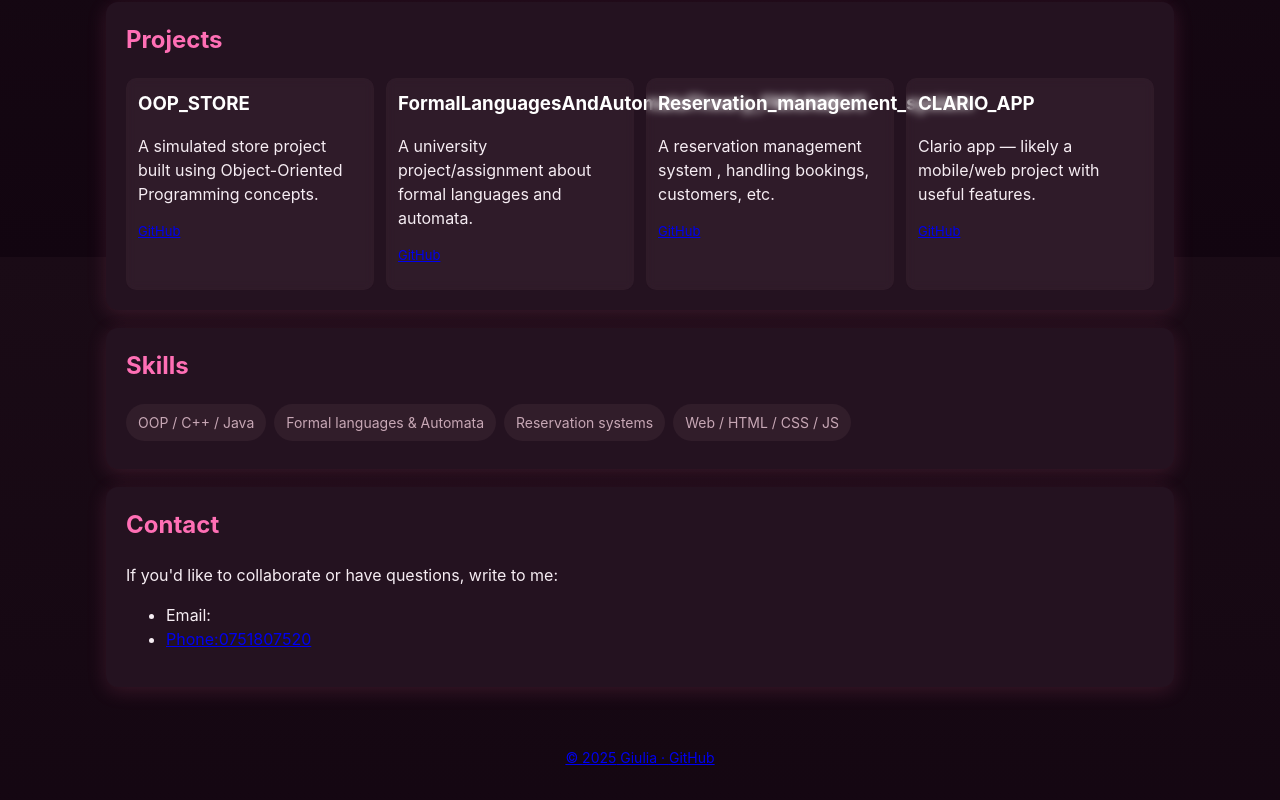
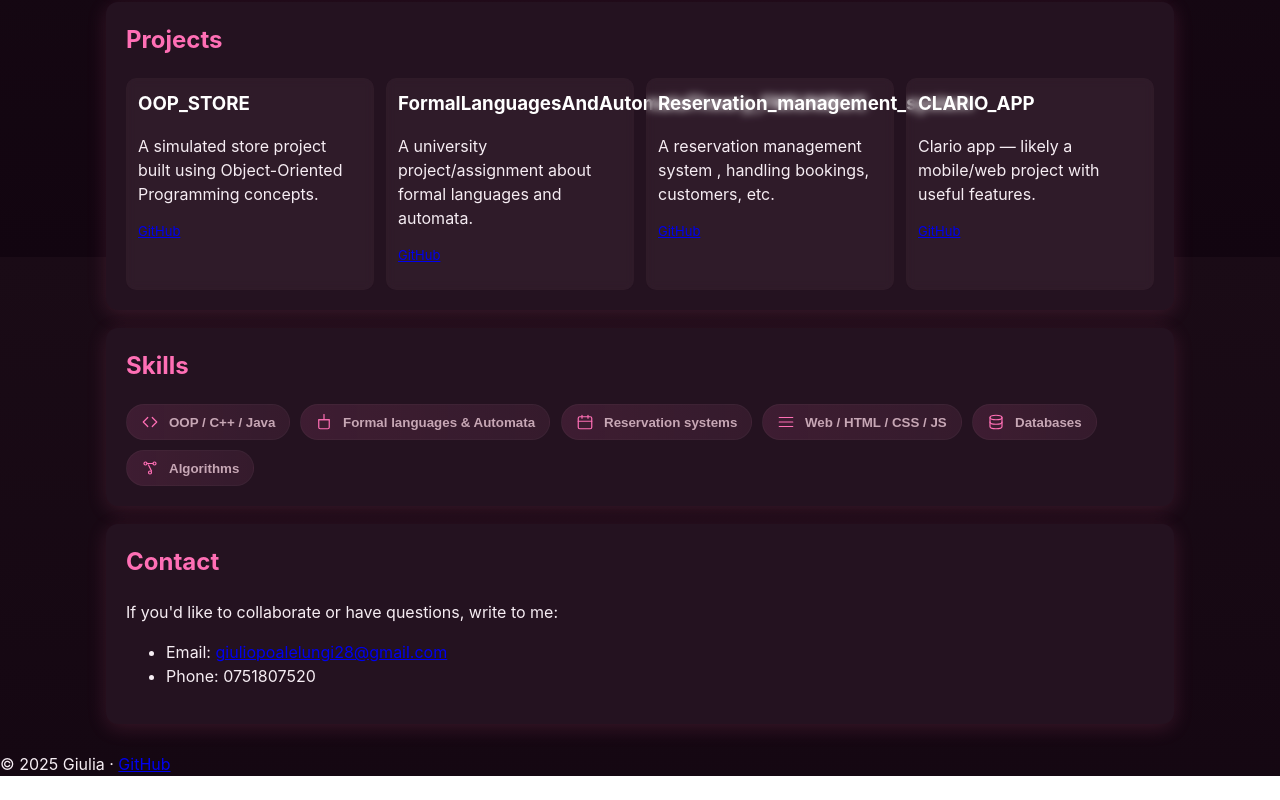
Before and after one commit to giulia223/giulia223.github.io, a plain HTML site: page index.html in a window 1280 px wide. Shown: the part 543-1343 px from the top of the page. After the commit the page ends 1319 px from the top, so only its background shows below. Drawn offline with Linux system fonts and the light colour scheme.

Commit message:
fix index

```diff
--- a/index.html
+++ b/index.html
@@ -69,21 +69,83 @@
 
     <section id="skills" class="card section">
       <h2>Skills</h2>
-      <ul class="skills">
-        <li>OOP / C++ / Java</li>
-        <li>Formal languages & Automata</li>
-        <li>Reservation systems</li>
-        <li>Web / HTML / CSS / JS</li>
-      </ul>
+
+      <div class="skills-cloud" id="skillsCloud" aria-label="Skills list">
+        <button class="skill-chip" data-s="1.15" aria-label="OOP / C++ / Java">
+          <span class="icon" aria-hidden="true">
+            <svg viewBox="0 0 24 24" fill="none" stroke="currentColor" stroke-width="1.6" stroke-linecap="round" stroke-linejoin="round" xmlns="http://www.w3.org/2000/svg">
+              <path d="M9 18L3 12l6-6"/>
+              <path d="M15 6l6 6-6 6"/>
+            </svg>
+          </span>
+          <span class="label">OOP / C++ / Java</span>
+        </button>
+
+        <button class="skill-chip" data-s="1.0" aria-label="Formal languages & Automata">
+          <span class="icon" aria-hidden="true">
+            <svg viewBox="0 0 24 24" fill="none" stroke="currentColor" stroke-width="1.6" stroke-linecap="round" stroke-linejoin="round" xmlns="http://www.w3.org/2000/svg">
+              <path d="M12 2v6"/>
+              <path d="M5 9h14"/>
+              <path d="M7 21h10a2 2 0 0 0 2-2V9H5v10a2 2 0 0 0 2 2z"/>
+            </svg>
+          </span>
+          <span class="label">Formal languages & Automata</span>
+        </button>
+
+        <button class="skill-chip" data-s="1.05" aria-label="Reservation systems">
+          <span class="icon" aria-hidden="true">
+            <svg viewBox="0 0 24 24" fill="none" stroke="currentColor" stroke-width="1.6" stroke-linecap="round" stroke-linejoin="round" xmlns="http://www.w3.org/2000/svg">
+              <rect x="3" y="5" width="18" height="16" rx="2"/>
+              <path d="M16 3v4M8 3v4M3 11h18"/>
+            </svg>
+          </span>
+          <span class="label">Reservation systems</span>
+        </button>
+
+        <button class="skill-chip" data-s="1.12" aria-label="Web / HTML / CSS / JS">
+          <span class="icon" aria-hidden="true">
+            <svg viewBox="0 0 24 24" fill="none" stroke="currentColor" stroke-width="1.6" stroke-linecap="round" stroke-linejoin="round" xmlns="http://www.w3.org/2000/svg">
+              <path d="M3 12h18"/>
+              <path d="M3 6h18M3 18h18"/>
+            </svg>
+          </span>
+          <span class="label">Web / HTML / CSS / JS</span>
+        </button>
+
+        <button class="skill-chip" data-s="0.95" aria-label="Databases">
+          <span class="icon" aria-hidden="true">
+            <svg viewBox="0 0 24 24" fill="none" stroke="currentColor" stroke-width="1.6" stroke-linecap="round" stroke-linejoin="round" xmlns="http://www.w3.org/2000/svg">
+              <ellipse cx="12" cy="6" rx="8" ry="3"/>
+              <path d="M4 6v6c0 1.7 3.6 3 8 3s8-1.3 8-3V6"/>
+              <path d="M4 12v6c0 1.7 3.6 3 8 3s8-1.3 8-3v-6"/>
+            </svg>
+          </span>
+          <span class="label">Databases</span>
+        </button>
+
+        <button class="skill-chip" data-s="0.92" aria-label="Algorithms">
+          <span class="icon" aria-hidden="true">
+            <svg viewBox="0 0 24 24" fill="none" stroke="currentColor" stroke-width="1.6" stroke-linecap="round" stroke-linejoin="round" xmlns="http://www.w3.org/2000/svg">
+              <circle cx="6" cy="6" r="2"/>
+              <circle cx="18" cy="6" r="2"/>
+              <circle cx="12" cy="18" r="2"/>
+              <path d="M8 6h8M10 8l4 8"/>
+            </svg>
+          </span>
+          <span class="label">Algorithms</span>
+        </button>
+      </div>
     </section>
 
     <section id="contact" class="card section">
-      <h2>Contact</h2>
-      <p>If you'd like to collaborate or have questions, write to me:</p>
-      <ul>
-        <li>Email: <a href="mailto: giuliopoalelungi28@gmail.com">
-          <li>Phone:0751807520 </li>
-    </section>
+  <h2>Contact</h2>
+  <p>If you'd like to collaborate or have questions, write to me:</p>
+  <ul>
+    <li>Email: <a href="mailto:giuliopoalelungi28@gmail.com">giuliopoalelungi28@gmail.com</a></li>
+    <li>Phone: 0751807520</li>
+  </ul>
+</section>
+
   </main>
 
   <footer class="site-footer">
--- a/script.js
+++ b/script.js
@@ -1,7 +1,7 @@
 document.addEventListener('DOMContentLoaded', function () {
   const menuBtn = document.getElementById('menuBtn');
   const navLinks = document.getElementById('navLinks');
-  if (menuBtn) {
+  if (menuBtn && navLinks) {
     menuBtn.addEventListener('click', () => {
       navLinks.classList.toggle('show');
     });
@@ -12,6 +12,10 @@ document.addEventListener('DOMContentLoaded', function () {
     yearEl.textContent = new Date().getFullYear();
   }
 
+  // try to read a mailto: link from the contact section (if present)
+  const mailtoLink = document.querySelector('#contact a[href^="mailto:"]');
+  const defaultEmail = mailtoLink ? mailtoLink.getAttribute('href').replace(/^mailto:/i, '').trim() : 'YOUR_EMAIL_HERE';
+
   const form = document.getElementById('contactForm');
   const formMsg = document.getElementById('formMsg');
   if (form) {
@@ -21,13 +25,13 @@ document.addEventListener('DOMContentLoaded', function () {
       const name = fd.get('name') || 'N/A';
       const email = fd.get('email') || 'N/A';
       const msg = fd.get('message') || '';
-      const subject = encodeURIComponent('Mesaj de la ' + name);
-      const body = encodeURIComponent(`Nume: ${name}\nEmail: ${email}\n\n${msg}`);
-      const mailto = `mailto:YOUR_EMAIL_HERE?subject=${subject}&body=${body}`;
-      if (formMsg) formMsg.textContent = 'Se deschide aplicația de email...';
+      const subject = encodeURIComponent('Message from ' + name);
+      const body = encodeURIComponent(`Name: ${name}\nEmail: ${email}\n\n${msg}`);
+      const mailto = `mailto:${encodeURIComponent(defaultEmail)}?subject=${subject}&body=${body}`;
+      if (formMsg) formMsg.textContent = 'Opening your email client...';
       window.location.href = mailto;
       setTimeout(() => {
-        if (formMsg) formMsg.textContent = 'Dacă nu s-a deschis clientul de email, folosește butonul „Trimite email”.';
+        if (formMsg) formMsg.textContent = 'If your email client did not open, use the "Send email" button.';
       }, 1200);
     });
   }
--- a/styles.css
+++ b/styles.css
@@ -169,51 +169,112 @@ main {
   font-size: 13px;
 }
 
-.skills {
+/* replaced simple list with animated skills cloud */
+.skills-cloud {
   display: flex;
   flex-wrap: wrap;
-  gap: 8px;
-  padding: 0;
-  margin: 8px 0;
-  list-style: none;
+  gap: 10px;
+  margin-top: 10px;
+  align-items: center;
+  justify-content: flex-start;
 }
 
-.skills li {
-  background: rgba(255, 192, 203, 0.06);
+/* icon + label styling for skill chips */
+.skill-chip {
+  display: inline-flex;
+  align-items: center;
+  gap: 10px;
   padding: 8px 12px;
-  border-radius: 999px;
-  font-size: 14px;
-  color: var(--muted);
 }
 
-label {
-  display: block;
-  margin-bottom: 10px;
-  font-size: 14px;
+/* chip visual */
+.skill-chip {
+  appearance: none;
+  border: 0;
+  cursor: pointer;
+  padding: 8px 14px;
+  border-radius: 999px;
+  background: linear-gradient(90deg, rgba(255,111,181,0.12), rgba(255,133,192,0.08));
+  color: #fff;
+  font-weight: 600;
   color: var(--muted);
+  transform: translateY(8px) scale(var(--s, 1));
+  opacity: 0;
+  transition: transform 220ms cubic-bezier(.2,.9,.3,1), box-shadow 180ms ease;
+  box-shadow: none;
+  will-change: transform, opacity;
+  outline: none;
+  border: 1px solid rgba(255,255,255,0.03);
+  animation: chip-in 420ms cubic-bezier(.2,.9,.3,1) forwards;
 }
 
-input, textarea {
-  width: 100%;
-  padding: 10px;
-  border-radius: 8px;
-  border: 1px solid rgba(255, 255, 255, 0.04);
-  background: transparent;
-  color: inherit;
+.skill-chip .icon {
+  display: inline-flex;
+  width: 18px;
+  height: 18px;
+  align-items: center;
+  justify-content: center;
+  color: var(--accent);
+  flex-shrink: 0;
+  transition: transform 220ms ease, color 220ms ease;
 }
 
-.form-actions {
-  display: flex;
-  gap: 8px;
-  align-items: center;
-  margin-top: 8px;
+.skill-chip svg {
+  width: 100%;
+  height: 100%;
+  display: block;
+  stroke: currentColor;
+  fill: none;
 }
 
-.site-footer {
-  text-align: center;
-  padding: 18px 8px;
-  color: var(--muted);
-  font-size: 14px;
+/* make icon pop slightly on hover */
+.skill-chip:hover .icon,
+.skill-chip:focus .icon {
+  transform: translateY(-3px) scale(1.06);
+  color: white;
+}
+
+/* ensure label inherits muted color but becomes white on hover */
+.skill-chip .label { color: var(--muted); font-weight:600; }
+.skill-chip:hover .label,
+.skill-chip:focus .label { color: #fff; }
+
+/* small hover/active */
+.skill-chip:hover,
+.skill-chip:focus {
+  transform: translateY(-6px) scale(calc(var(--s,1) + 0.03));
+  box-shadow: 0 10px 24px rgba(255,111,181,0.12);
+  color: white;
+}
+
+/* subtle continuous float after entrance */
+.skill-chip.visible {
+  animation-name: chip-in, float;
+  animation-duration: 420ms, 3800ms;
+  animation-timing-function: cubic-bezier(.2,.9,.3,1), ease-in-out;
+  animation-fill-mode: forwards, both;
+  animation-iteration-count: 1, infinite;
+  animation-delay: var(--delay, 0ms), calc(var(--delay, 0ms) + 420ms);
+  opacity: 1;
+}
+
+/* entrance */
+@keyframes chip-in {
+  from { transform: translateY(10px) scale(0.98); opacity: 0; }
+  to   { transform: translateY(0)    scale(var(--s,1)); opacity: 1; }
+}
+
+/* slow float loop */
+@keyframes float {
+  0%   { transform: translateY(0)   scale(var(--s,1)); }
+  50%  { transform: translateY(-6px) scale(calc(var(--s,1) + 0.02)); }
+  100% { transform: translateY(0)   scale(var(--s,1)); }
+}
+
+/* responsive: center chips on small screens */
+@media (max-width: 520px) {
+  .skills-cloud { justify-content: center; gap: 8px; }
+  .skill-chip { padding: 7px 12px; font-size: 14px; }
 }
 
 /* responsive */
```
